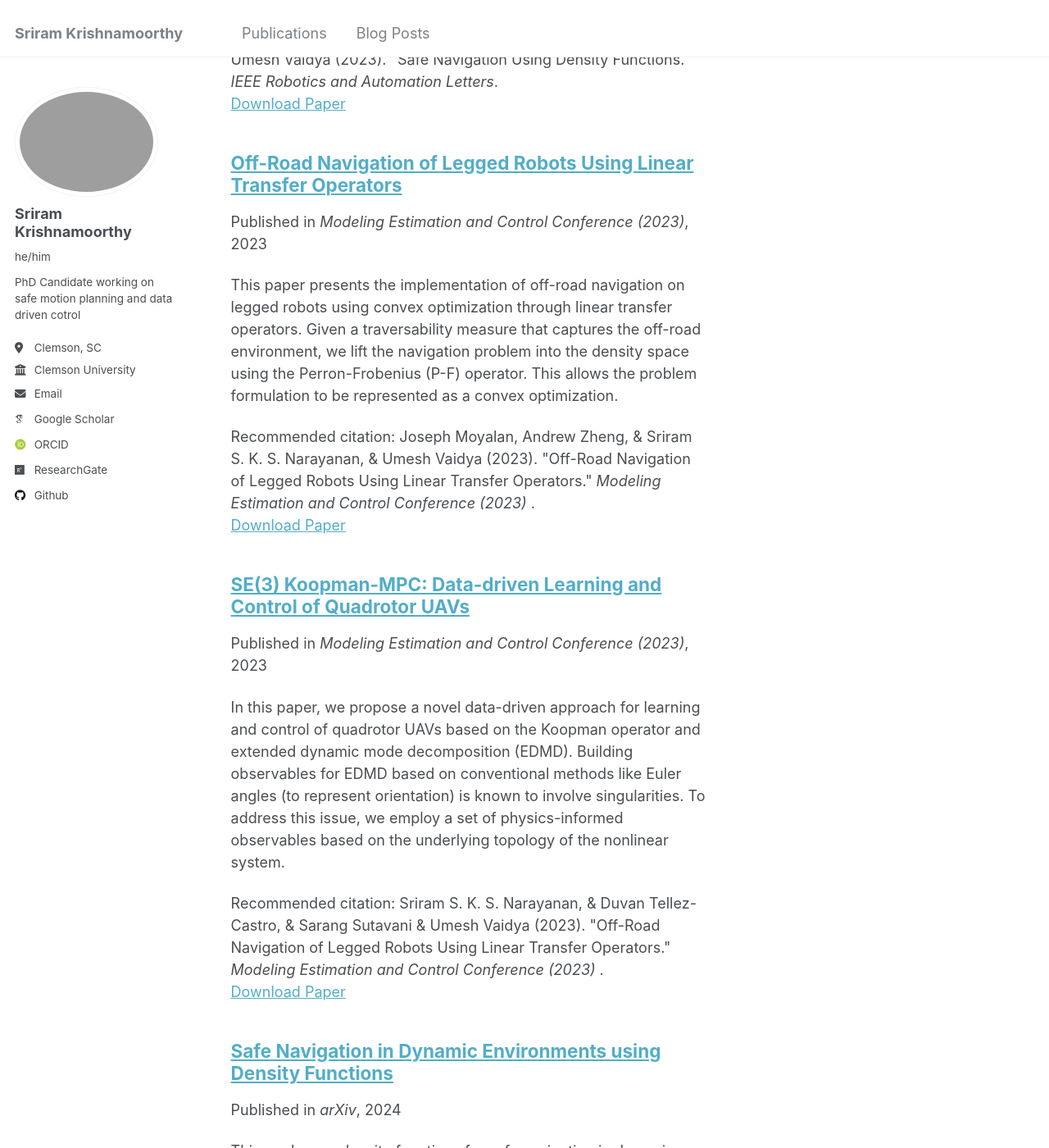
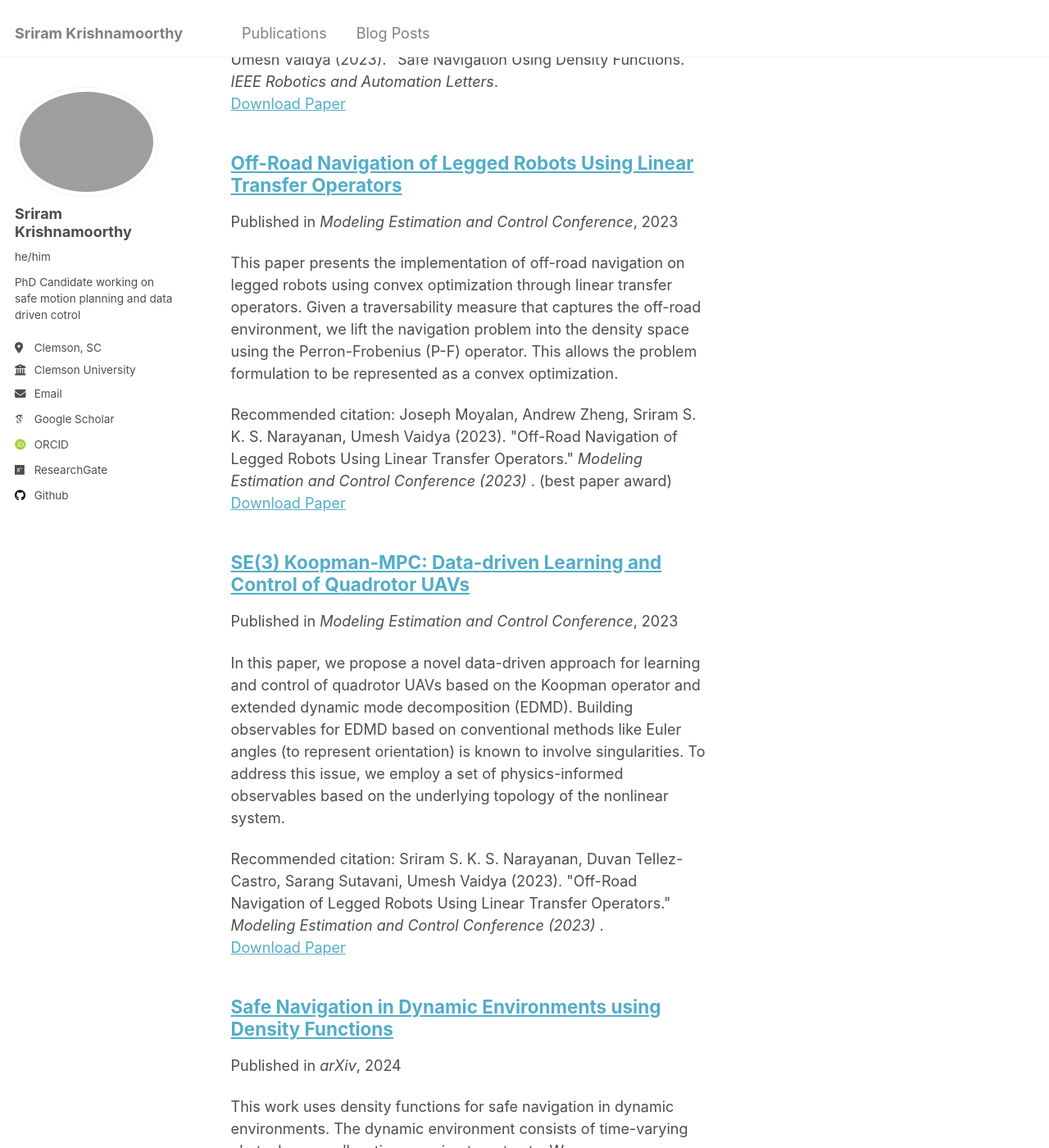
Before and after one commit to sriram-2502/sriram-2502.github.io, a Jekyll site: the page built from _pages/sitemap.md, in a window 1280 px wide and 1400 px high, scrolled down 4076 px. Shown: the whole window at 82% size. Built offline with Jekyll 4.4.1, drawn with Linux system fonts in a browser that asks for light colours; some web fonts are replaced; some of the changed text lies outside the part shown.

Commit message:
updated links

```diff
--- a/_publications/2015-10-01-paper-title-number-3.md
+++ b/_publications/2015-10-01-paper-title-number-3.md
@@ -2,11 +2,11 @@
 title: "Off-Road Navigation of Legged Robots Using Linear Transfer Operators"
 collection: publications
 category: manuscripts
-permalink: /publication/2023-05-05-density-functions-offroad-navigation
+permalink: /publication/2023-05-04-density-functions-offroad-navigation
 excerpt: 'This paper presents the implementation of off-road navigation on legged robots using convex optimization through linear transfer operators. Given a traversability measure that captures the off-road environment, we lift the navigation problem into the density space using the Perron-Frobenius (P-F) operator. This allows the problem formulation to be represented as a convex optimization.'
 date: 2023-05-04
-venue: 'Modeling Estimation and Control Conference (2023)'
+venue: 'Modeling Estimation and Control Conference'
 #slidesurl: ''
-paperurl: 'https://arxiv.org/abs/2411.12206'
-citation: 'Joseph Moyalan, Andrew Zheng, & Sriram S. K. S. Narayanan, & Umesh Vaidya (2023). "Off-Road Navigation of Legged Robots Using Linear Transfer Operators." <i> Modeling Estimation and Control Conference (2023) </i>.'
+paperurl: 'https://arxiv.org/abs/2305.02938'
+citation: 'Joseph Moyalan, Andrew Zheng, Sriram S. K. S. Narayanan, Umesh Vaidya (2023). "Off-Road Navigation of Legged Robots Using Linear Transfer Operators." <i> Modeling Estimation and Control Conference (2023) </i>. (best paper award)'
 ---
--- a/_publications/2024-02-17-paper-title-number-4.md
+++ b/_publications/2024-02-17-paper-title-number-4.md
@@ -5,8 +5,8 @@
 permalink: /publication/2023-05-05-density-functions-offroad-navigation
 excerpt: 'In this paper, we propose a novel data-driven approach for learning and control of quadrotor UAVs based on the Koopman operator and extended dynamic mode decomposition (EDMD). Building observables for EDMD based on conventional methods like Euler angles (to represent orientation) is known to involve singularities. To address this issue, we employ a set of physics-informed observables based on the underlying topology of the nonlinear system.'
 date: 2023-05-05
-venue: 'Modeling Estimation and Control Conference (2023)'
+venue: 'Modeling Estimation and Control Conference'
 #slidesurl: ''
 paperurl: 'https://arxiv.org/abs/2305.03868'
-citation: 'Sriram S. K. S. Narayanan, & Duvan Tellez-Castro, & Sarang Sutavani & Umesh Vaidya (2023). "Off-Road Navigation of Legged Robots Using Linear Transfer Operators." <i> Modeling Estimation and Control Conference (2023) </i>.'
+citation: 'Sriram S. K. S. Narayanan, Duvan Tellez-Castro, Sarang Sutavani, Umesh Vaidya (2023). "Off-Road Navigation of Legged Robots Using Linear Transfer Operators." <i> Modeling Estimation and Control Conference (2023) </i>.'
 ---
```
Also changed, not shown: _publications/2010-10-01-paper-title-number-2.md (+2 -2 lines).
